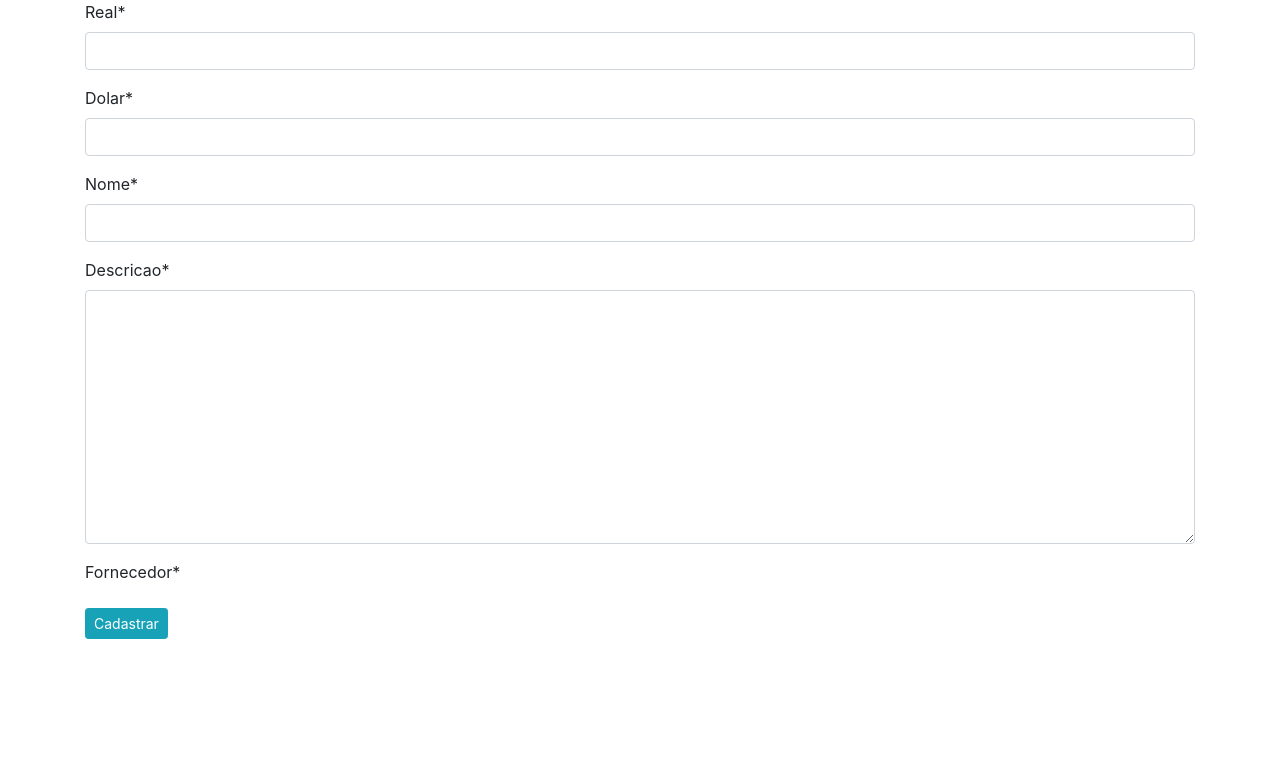
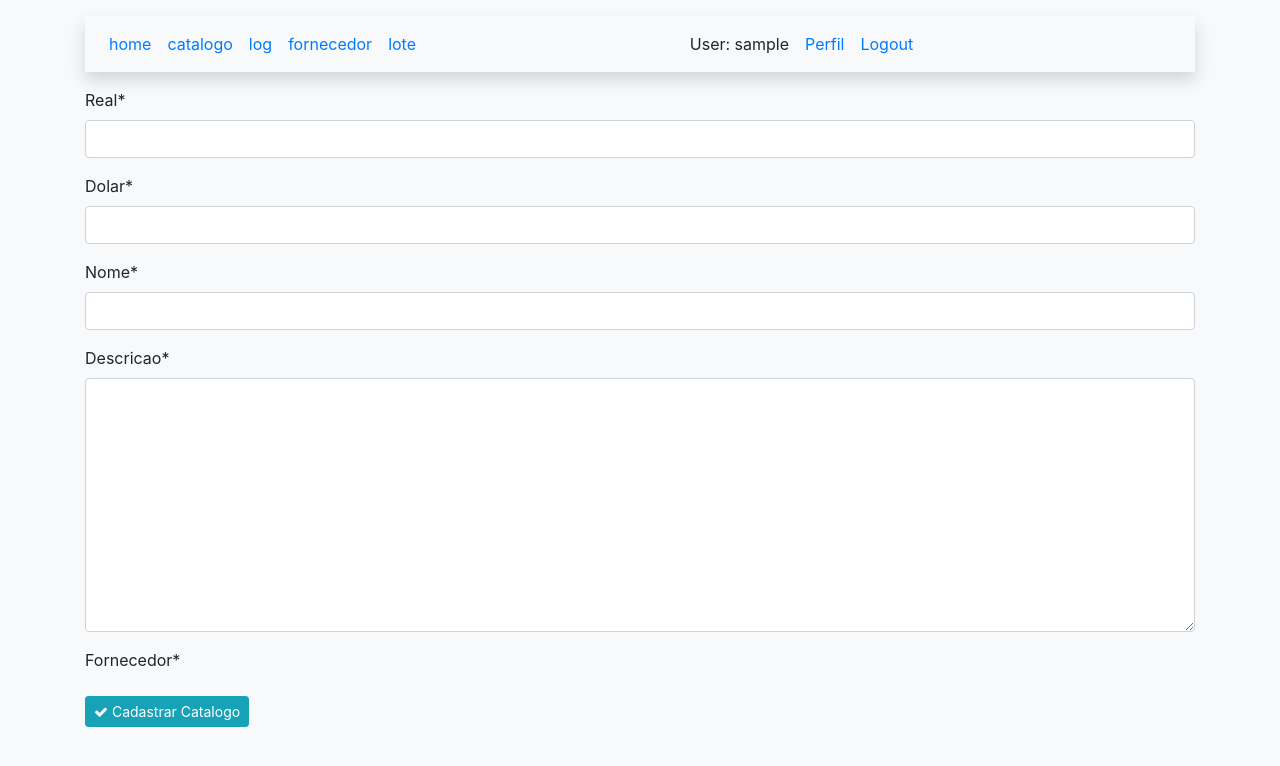
Before and after one commit to kaiomudkt/estoque_django_postgres_docker, a Django app: page /catalogo/cadastrar in a window 1280 px wide. Shown: the top 766 px of the page. Run offline with Django 3.2, Linux system fonts and the light colour scheme; the visitor is signed in with stand-in values (Sample User, id 1); data that the repository does not hold is empty; some libraries are stand-ins or nearby versions.

Commit message:
Refatoraçao e adicao de novas funcionalidades a aplicacao

```diff
--- a/catalogo/forms.py
+++ b/catalogo/forms.py
@@ -32,11 +32,12 @@ class PrecoCreateForm(forms.ModelForm):
 # FORNECEDOR
 class CatalogoModelChoiceField(ModelMultipleChoiceField):
     def label_from_instance(self, obj):
-        return "%s| %s" % (obj.id, obj.nome)
+        return "ID: %s | Produto: %s" % (obj.id, obj.nome)
 
 
 class FormularioFornecedor(forms.ModelForm):
-    catalogo = CatalogoModelChoiceField(queryset=Catalogo.objects.all(), required=False)
+    catalogo = CatalogoModelChoiceField(queryset=Catalogo.objects.all(), required=False,
+                                        widget=forms.CheckboxSelectMultiple)
 
     class Meta:
         model = Fornecedor
@@ -61,7 +62,7 @@ class UsuarioForm(UserCreationForm):
 
 class ProdutoFornecedorModelChoiceField(ModelChoiceField):
     def label_from_instance(self, obj):
-        return "Produto: %s | Fornecedor: %s" % (obj.produto.nome, obj.fornecedor.nome)
+        return "Produto: %s | Fornecedor: %s" % (obj.fornecedor.nome, obj.produto.nome)
 
 
 class FormularioLote(forms.ModelForm):
--- a/catalogo/models.py
+++ b/catalogo/models.py
@@ -47,10 +47,27 @@ class Lote(models.Model):
 
 
 def update_fornecedor(sender, instance, created, **kwargs):
-    post_info = getattr(instance, '_catalogo', None)
-    if post_info is not None:
-        for fornecedor in post_info:
-            fornecedor.catalogo.add(instance)
+    fornecedores_info = getattr(instance, '_catalogo', None)
+    if fornecedores_info is not None:
+        fornecedor_salvos = []
+        produto_fornecedor = ProdutoFornecedor.objects.filter(produto__catalogo=instance)
+        for fornecedor in produto_fornecedor:
+            if fornecedor.fornecedor == instance:
+                fornecedor_salvos.append(fornecedor.produto)
+        if fornecedor_salvos:
+            for fornecedor in fornecedores_info:
+                if fornecedor not in fornecedor_salvos:
+                    fornecedor.catalogo.add(instance)
+            for fornecedor in fornecedor_salvos:
+                if fornecedor not in fornecedores_info:
+                    prod_del = ProdutoFornecedor.objects.filter(fornecedor__fornecedor__exact=fornecedor)
+                    for prod in prod_del:
+                        if prod.produto == fornecedor and prod.fornecedor == instance:
+                            prod.delete()
+        else:
+            for fornecedor in fornecedores_info:
+                if fornecedor not in produto_fornecedor:
+                    fornecedor.catalogo.add(instance)
 
 
 signals.post_save.connect(receiver=update_fornecedor, sender=Catalogo)
--- a/catalogo/templates/formulario.html
+++ b/catalogo/templates/formulario.html
@@ -1,4 +1,7 @@
-<!doctype html>
+{% extends 'modelo.html' %}
+
+{% block conteudo %}
+
 {% load crispy_forms_tags %}
 <html lang="en">
 <head>
@@ -13,6 +16,7 @@
 </head>
 <body>
 <div class="container">
+    <div class="mx-auto m-3">
         <form method="POST">
             {% csrf_token %}
             {{ preco_form|crispy }}
@@ -25,5 +29,7 @@
             </button>
         </form>
     </div>
+</div>
 </body>
 </html>
+{% endblock %}
--- a/catalogo/templates/listar/catalogo.html
+++ b/catalogo/templates/listar/catalogo.html
@@ -3,8 +3,7 @@
 {% block conteudo %}
 <main class="container">
     <div class="mx-auto m-3">
-
-        <a href="{% url 'cadastra_produto' %}" class="btn btn-info btn-sm mx-auto" title="novo">
+        <a href="{% url 'cadastra_produto' %}" class="btn btn-info btn-sm" title="novo">
             Novo produto
         </a>
     </div>
--- a/catalogo/urls.py
+++ b/catalogo/urls.py
@@ -21,12 +21,12 @@ urlpatterns = [
     path('catalogo/deletar<int:id>/', CatalogoDeletar.as_view(), name='deletar_produto'),
 
     path('fornecedores/', FornecedorListar.as_view(), name='lista_fornecedores'),
-    path('fornecedor/cadastrar', FornecedorCadastrar.as_view(), name='cadastra_fornecedor'),
-    path('fornecedor/atualizar<int:id>/', FornecedorAtualizar.as_view(), name='atualiza_fornecedor'),
-    path('fornecedor/deletar<int:id>/', FornecedorDeletar.as_view(), name='deletar_fornecedor'),
+    path('fornecedores/cadastrar', FornecedorCadastrar.as_view(), name='cadastra_fornecedor'),
+    path('fornecedores/atualizar<int:id>/', FornecedorAtualizar.as_view(), name='atualiza_fornecedor'),
+    path('fornecedores/deletar<int:id>/', FornecedorDeletar.as_view(), name='deletar_fornecedor'),
 
     path('lotes/', LoteListar.as_view(), name='lista_lotes'),
-    path('lote/cadastrar', LoteCadastrar.as_view(), name='cadastra_lote'),
-    path('lote/atualizar<int:id>/', LoteAtualizar.as_view(), name='atualiza_lote'),
-    path('lote/deletar<int:id>/', LoteDeletar.as_view(), name='deletar_lote'),
+    path('lotes/cadastrar', LoteCadastrar.as_view(), name='cadastra_lote'),
+    path('lotes/atualizar<int:id>/', LoteAtualizar.as_view(), name='atualiza_lote'),
+    path('lotes/deletar<int:id>/', LoteDeletar.as_view(), name='deletar_lote'),
 ]
--- a/catalogo/views.py
+++ b/catalogo/views.py
@@ -41,7 +41,7 @@ class CatalogoCadastrar(LoginRequiredMixin, SuccessMessageMixin, CreateView):
         context = super(CatalogoCadastrar, self).get_context_data(**kwargs)
         context['preco_form'] = self.second_form_class
         # context = super().get_context_data(*args, **kwargs)
-        context['botao'] = "Cadastrar"
+        context['botao'] = "Cadastrar Catalogo"
         context['titulo'] = "Cadastro novo produto no catalogo"
         context['icone'] = '<i class="fa fa-check" aria-hidden="true"></i>'
         return context
@@ -54,10 +54,10 @@ class CatalogoCadastrar(LoginRequiredMixin, SuccessMessageMixin, CreateView):
             # produto.preco_id = preco.id
             produto.preco = preco
             produto._catalogo = form.cleaned_data['fornecedor']
-            produto.save()
-        form.instance.usuario = self.request.user
-        url = super().form_valid(form)
-        return url
+            # produto.save()
+            form.instance.usuario = self.request.user
+            url = super().form_valid(form)
+            return url
         # return HttpResponseRedirect(self.get_success_url())
 
 
@@ -88,6 +88,7 @@ class CatalogoAtualizar(LoginRequiredMixin, UpdateView):
             preco = preco_form.save()
             produto = form.save(commit=False)
             produto.preco = preco
+            produto._catalogo = form.cleaned_data['fornecedor']
             produto.save()
             return HttpResponseRedirect(self.get_success_url())
 
--- a/estoque/settings.py
+++ b/estoque/settings.py
@@ -98,8 +98,8 @@ DATABASES = {
         'NAME': 'postgres',
         'USER': 'postgres',
         'PASSWORD': 'postgres',
-        'HOST': 'localhost',
-        'PORT': 5432,
+        'HOST': 'db',
+        'PORT': '5432',
     }
 }
 
```
Also changed, not shown: catalogo/templates/listar/fornecedores.html (+5 -3 lines), catalogo/templates/listar/lotes.html (+5 -3 lines), catalogo/templates/listar/usuarios.html (deleted), 1 other file. Lines whose indentation alone changed are shown as unchanged.
